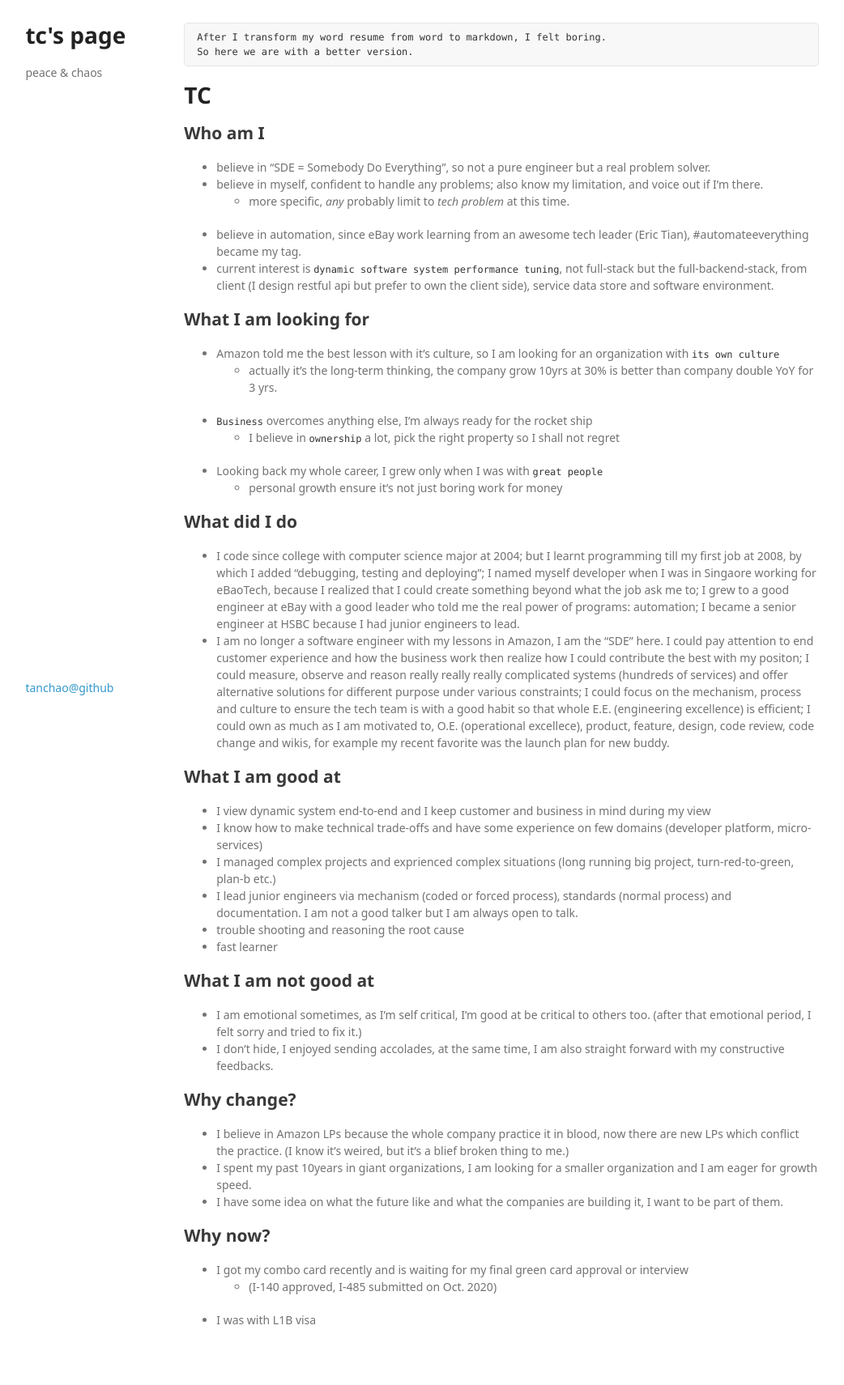
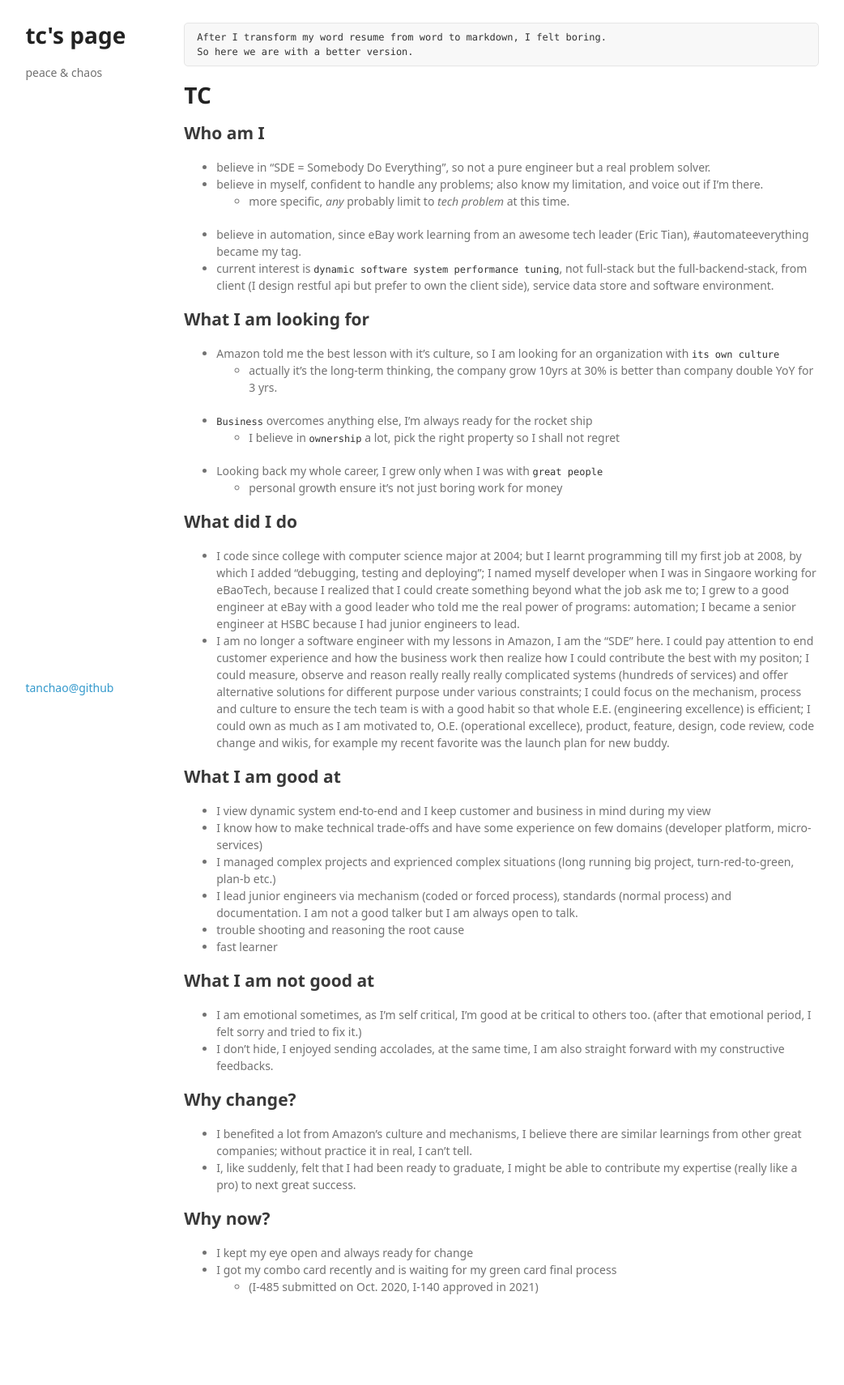
Before and after one commit to tanchao/tanchao.github.io, a Jekyll site: the page built from _posts/2021-12-26-bio.md, in a window 1280 px wide. Shown: the whole page at 81% size, without its empty margins (119-1161 px from the left). Built offline with Jekyll 4.4.1, drawn with Linux system fonts in a browser that asks for light colours; some web fonts are replaced; after the commit the page ends 1670 px from its top, so only the background shows below that.

Commit message:
update 02/22

```diff
--- a/_posts/2021-12-26-bio.md
+++ b/_posts/2021-12-26-bio.md
@@ -53,12 +53,11 @@ So here we are with a better version.
 
 ## Why change?
 
-* I believe in Amazon LPs because the whole company practice it in blood, now there are new LPs which conflict the practice. (I know it's weired, but it's a blief broken thing to me.)
-* I spent my past 10years in giant organizations, I am looking for a smaller organization and I am eager for growth speed.
-* I have some idea on what the future like and what the companies are building it, I want to be part of them.
+* I benefited a lot from Amazon's culture and mechanisms, I believe there are similar learnings from other great companies; without practice it in real, I can't tell.
+* I, like suddenly, felt that I had been ready to graduate, I might be able to contribute my expertise (really like a pro) to next great success.
 
 ## Why now?
 
-* I got my combo card recently and is waiting for my final green card approval or interview
-  * (I-140 approved, I-485 submitted on Oct. 2020)
-* I was with L1B visa
+* I kept my eye open and always ready for change
+* I got my combo card recently and is waiting for my green card final process
+  * (I-485 submitted on Oct. 2020, I-140 approved in 2021)
```
Also changed, not shown: _posts/2021-07-31-tech-records.md (+9 -0 lines).
